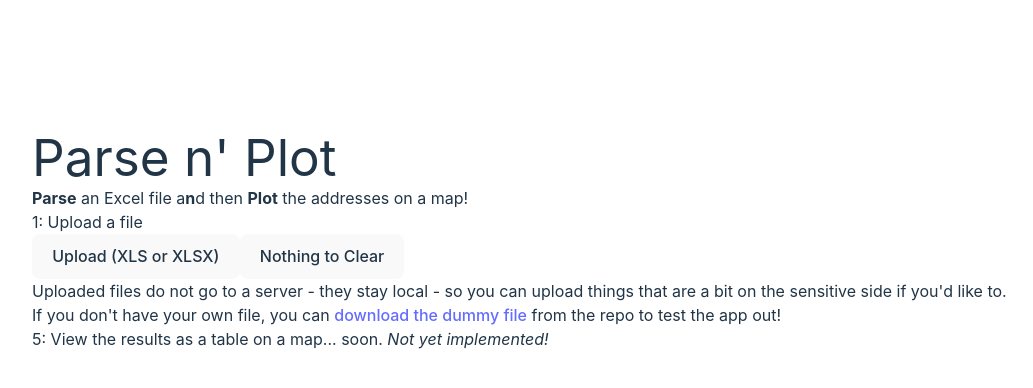
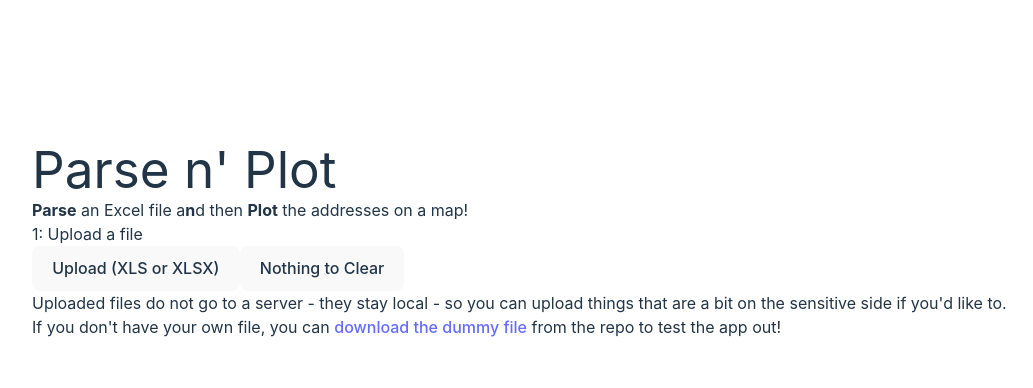
Before and after one commit to emilyeserven/parse-n-plot, a React (Vite) app: page / in a window 1280 px wide. Shown: the top 388 px of the page, without its empty margins (0-1033 px from the left). Built offline with nearby package versions, Linux system fonts and the light colour scheme.

Commit message:
lol the instructions were in the wrong place

```diff
--- a/src/App.tsx
+++ b/src/App.tsx
@@ -176,17 +176,18 @@ function App() {
                             ))}
                             </tbody>
                         </table>
+
+                        <h2 className='text-2xl mt-10 mb-2 text-white'>5: View the results as a table on a map... soon. <i>Not yet
+                            implemented!</i></h2>
                     </>
                 )}
                 {usedCol !== null && !isCityCountsHasProperties && (
                     <>
-                        <h2 className='text-2xl mt-8 mb-2'>Hmmm... There aren't any addresses in this column.</h2>
+                    <h2 className='text-2xl mt-8 mb-2'>Hmmm... There aren't any addresses in this column.</h2>
                         <h3 className='text-1xl mt-2 mb-2'>Try another!</h3>
                     </>
                 )}
             </div>
-
-            <h2 className='text-2xl mt-10 mb-2'>5: View the results as a table on a map... soon. <i>Not yet implemented!</i></h2>
         </>
     )
 }
```
